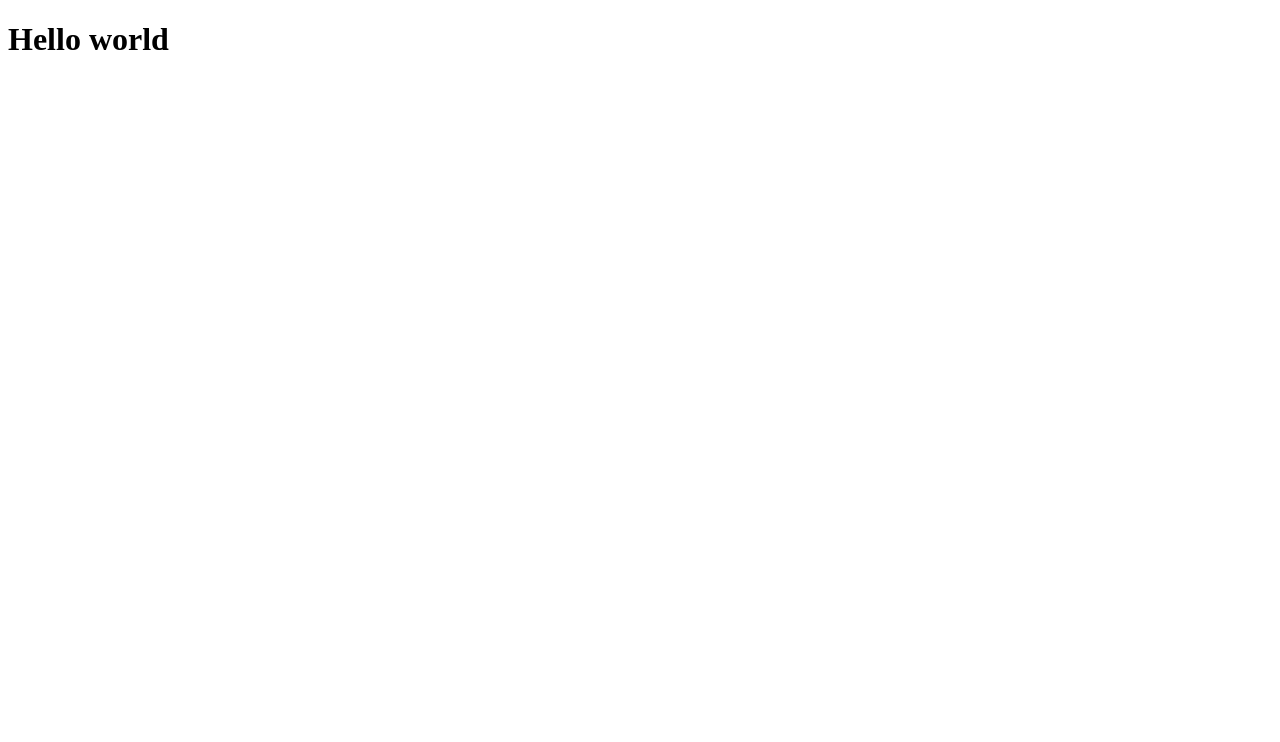
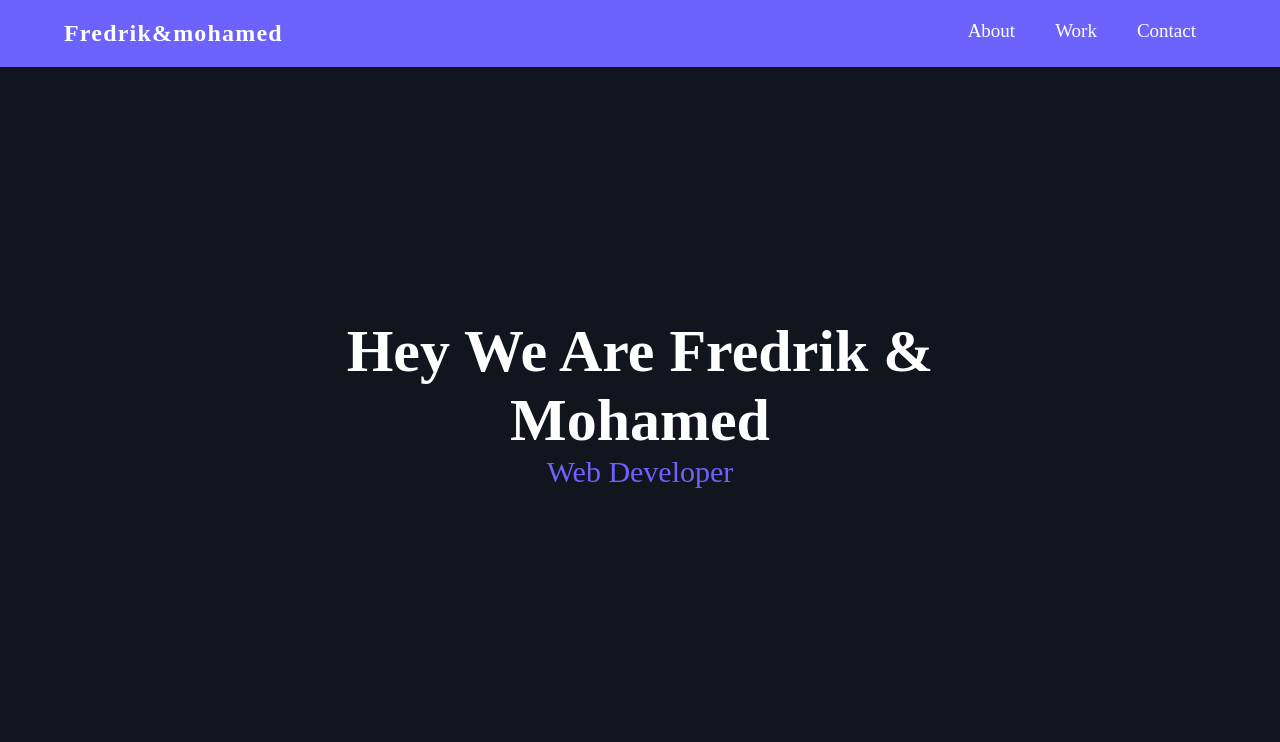
Before and after one commit to AACHOURMOHAMED/fredrick_mohamed, a plain HTML site: page index.html in a window 1280 px wide. Drawn offline with Linux system fonts and the light colour scheme.

Commit message:
second-commit

```diff
--- /dev/null
+++ b/css/style.scss
@@ -0,0 +1,76 @@
+$primary-color:#6C63FF;
+$primary-font:'poppins';
+
+
+*{
+    padding: 0;
+    margin: 0;
+    box-sizing: border-box;
+}
+
+body{
+    background-color: #12151E;
+    font-family: $primary-font;
+}
+.container{
+    max-width: 90%;
+    margin: 0 auto;
+}
+
+
+//header section
+#header{
+    background-color: $primary-color;
+    padding: 20px 0px;
+    #nav{
+        display: flex;
+        justify-content: space-between ;
+        .left-nav{
+            .logo{
+                color: white;
+                letter-spacing: 1.2px;
+            }
+        }
+
+        .items{
+            display: flex;
+            .item{
+                margin: 0 20px;
+                list-style: none;
+                .link
+                {
+                    color: white;
+                    text-decoration: none;
+                    font-size: 19px;
+                    font-family: $primary-font;
+                }
+            }
+        }
+    }
+}
+
+// End of header section
+
+
+
+//main section
+
+#main{
+    display: flex;
+    align-items: center;
+    width: 100%;
+    .content{
+        text-align: center;
+        max-width: 600px;
+        margin: 250px auto;
+        .title{
+            color:white;
+            font-size: 60px;
+        }
+        .major{
+            color: $primary-color;
+            font-size: 30px;
+        }
+    }
+}
+//End of main section
--- a/index.html
+++ b/index.html
@@ -4,9 +4,50 @@
     <meta charset="UTF-8">
     <meta http-equiv="X-UA-Compatible" content="IE=edge">
     <meta name="viewport" content="width=device-width, initial-scale=1.0">
-    <title>Document</title>
+    <link rel="stylesheet" href="css/style.css">
+    <title>Fredrik&Mohamed</title>
 </head>
 <body>
-    <h1>Hello world</h1>
+
+
+
+    <!--header section-->
+    <header id="header">
+        <div class="container">
+            <nav id="nav">
+                <div class="left-nav">
+                    <h1 class="logo">
+                        Fredrik&mohamed
+                    </h1>
+                </div>
+
+                <ul class="items">
+                    <li class="item"><a href="#About" class="link">About</a></li>
+                    <li class="item"><a href="#Work" class="link">Work</a></li>
+                    <li class="item"><a href="#Contact" class="link">Contact</a></li>
+                </ul>
+            </nav>
+        </div>
+    </header>
+    <!--End of section header-->
+
+
+    <!--main section-->
+    <div class="container"></div>
+        <main id="main">
+
+            <div class="content">
+
+                <h1 class="title">Hey We Are Fredrik & Mohamed</h1>
+                <p class="major">Web Developer</p>
+            </div>
+
+        </main>
+    </div>
+    <!--End of main section-->
+
+
+
+
 </body>
 </html>
```
Also changed, not shown: css/style.css (added), 1 other file.
